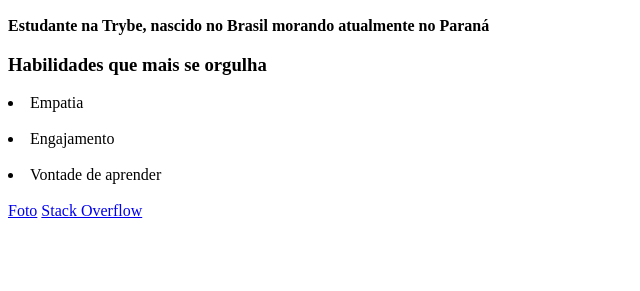
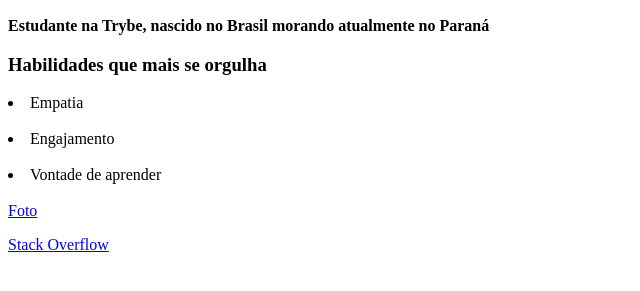
Before and after one commit to leolara31/leolara31.github.io, a plain HTML site: page index.html in a window 1280 px wide. Shown: the part 433-724 px from the top of the page, without its empty margins (0-640 px from the left). Drawn offline with Linux system fonts and the light colour scheme.

Commit message:
arrumando ordem dos links

```diff
--- a/index.html
+++ b/index.html
@@ -15,6 +15,6 @@
     <li>Vontade de aprender</li>
     <br>
     <a href="WhatsApp Image 2022-06-07 at 19.03.02.jpeg">Foto</a>
-    <a href="https://pt.stackoverflow.com/" target="_Blank" >Stack Overflow</a>
+    <p><a href="https://pt.stackoverflow.com/" target="_Blank" >Stack Overflow</a></p>
 </body>
 </html>
```
